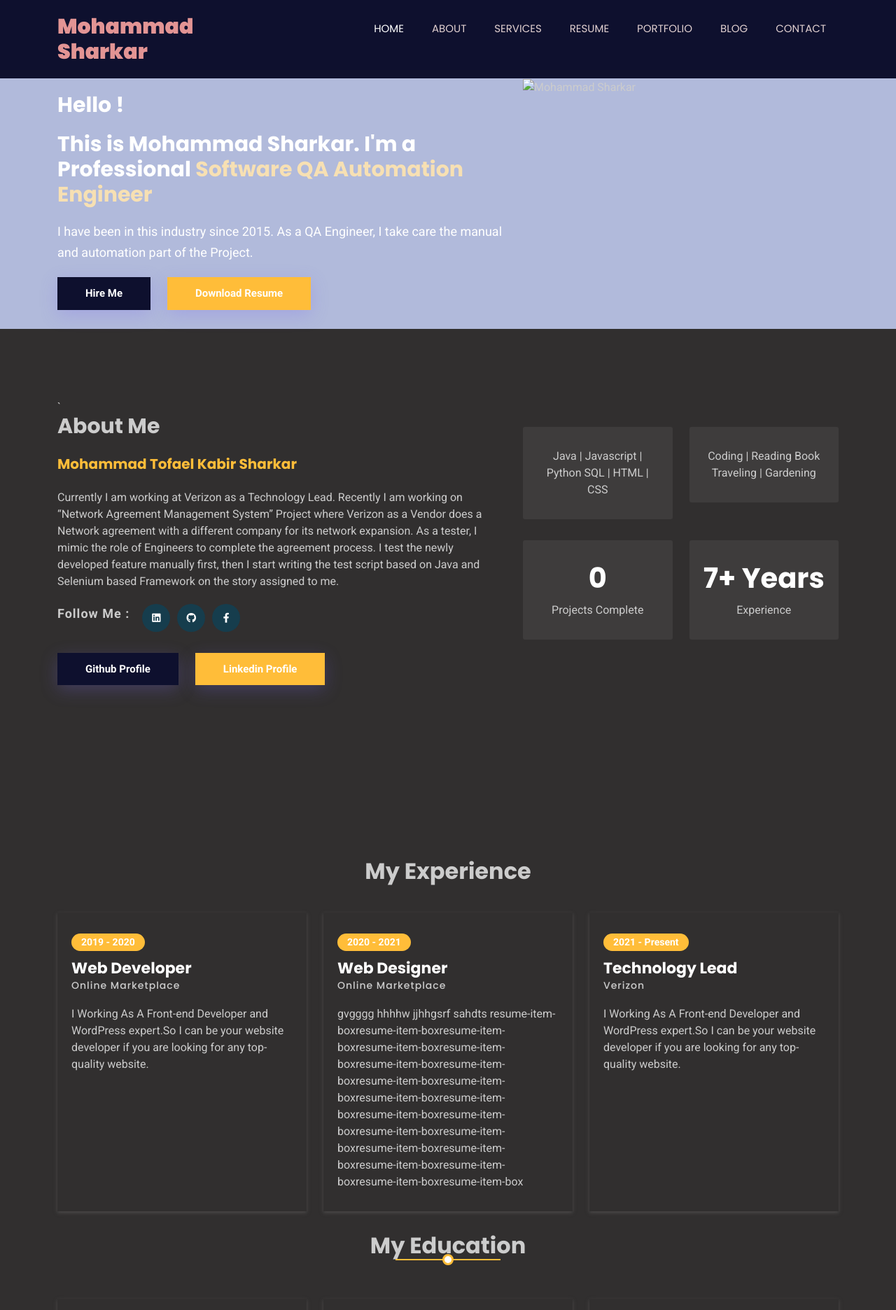
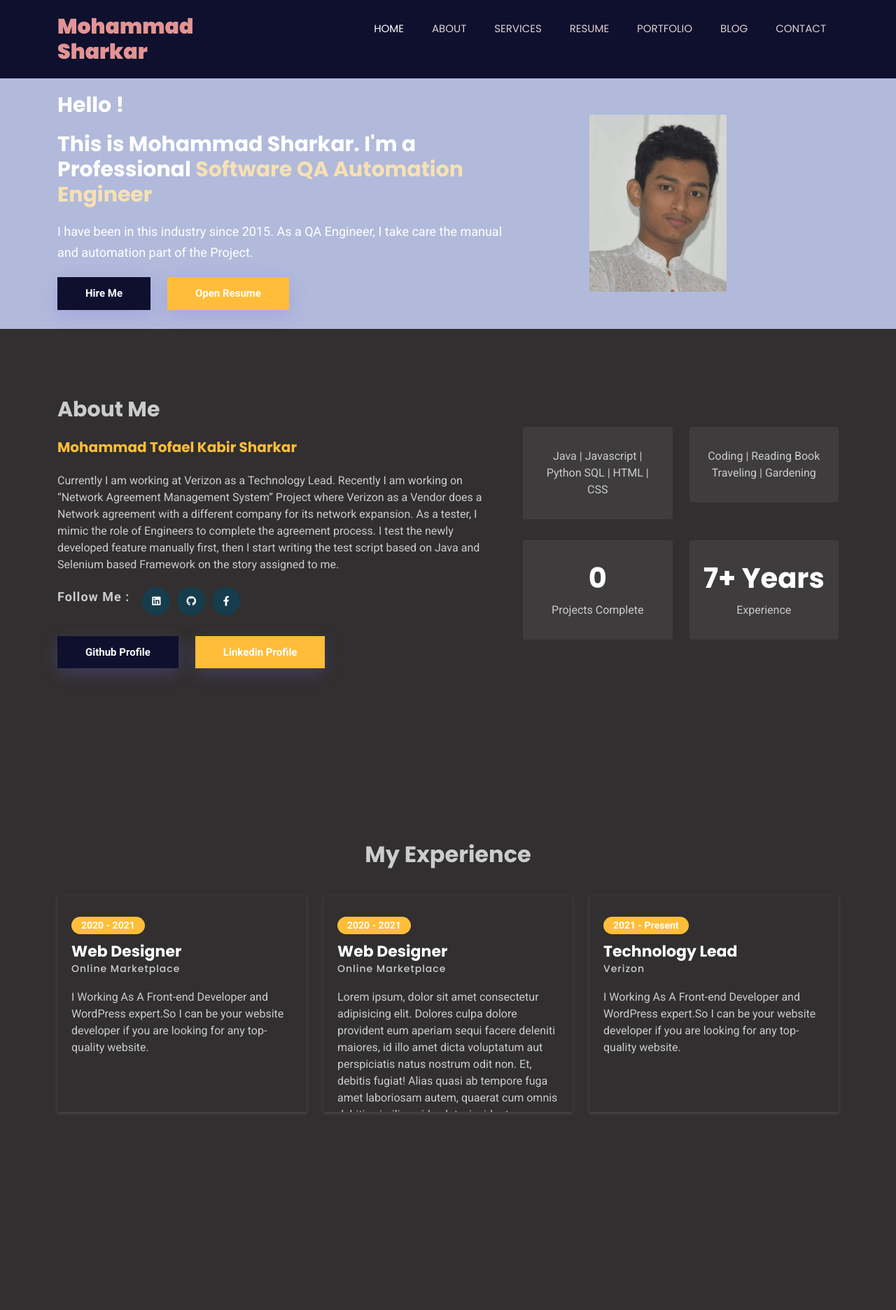
Before and after one commit to mdyeamin/tof-yea, a plain HTML site: page index.html in a window 1280 px wide. Shown: the top 1872 px of the page at 70% size. Drawn offline with Linux system fonts and the light colour scheme.

Commit message:
image & scrollbar summery add and the finally solve few bug!

```diff
--- a/index.html
+++ b/index.html
@@ -67,15 +67,15 @@
 								<p>I have been in this industry since 2015. As a QA Engineer, I take care the manual and automation part of the Project. </p>
 								<div class="hero-caption-btn mt-20">
 									<a href="#" class="button-1">Hire Me <span></span></a>
-									<a href="#" class="button-2">Download Resume<span></span></a>
+									<a href="#" class="button-2">Open Resume<span></span></a>
 								</div>
 								<h2></h2>
 							</div>
 						</div>
 					</div>
-					<div class="col-lg-3">
-						<div class="heor-img">
-							<img src="" alt="Mohammad Sharkar">
+					<div class="col-lg-3 img"> <!--img class Yeamin created-->
+						<div class="hero-img">
+							<img src="yeamin.jpg" alt="Mohammad Sharkar">
 						</div>
 					</div>
 				</div>
@@ -86,7 +86,7 @@
 		<section class="about-area pt-100 pb-100 section-bg" id="about">
 			<div class="container">
 				<div class="row">
-					<div class="col-lg-7"> `
+					<div class="col-lg-7">
 						<div class="about-info">
 							<h2>About Me</h2>
 							<h2><span>Mohammad Tofael Kabir Sharkar</span></h2>
@@ -154,12 +154,20 @@
 					<div class="resume-title mb-40 text-center">
 						<h2>My Experience</h2>
 					</div>
-					<div class="col-lg-4 col-md-6 mb-30">
+					<!-- <div class="col-lg-4 col-md-6 mb-30">
 						<div class="resume-item-box">
 							<span>2019 - 2020</span>
 							<h2>Web Developer</h2>
 							<h4>Online Marketplace</h4>
 							<p>I Working As A Front-end Developer and WordPress expert.So I can be your website developer if you are looking for any top-quality website.</p>
+						</div>
+					</div> -->
+					<div class="col-lg-4 col-md-6 mb-30">
+						<div class="resume-item-box">
+							<span>2020 - 2021</span>
+							<h2>Web Designer</h2>
+							<h4>Online Marketplace</h4>
+							<p> I Working As A Front-end Developer and WordPress expert.So I can be your website developer if you are looking for any top-quality website.</p>
 						</div>
 					</div>
 					<div class="col-lg-4 col-md-6 mb-30">
@@ -167,7 +175,7 @@
 							<span>2020 - 2021</span>
 							<h2>Web Designer</h2>
 							<h4>Online Marketplace</h4>
-							<p> gvgggg hhhhw jjhhgsrf sahdts resume-item-boxresume-item-boxresume-item-boxresume-item-boxresume-item-boxresume-item-boxresume-item-boxresume-item-boxresume-item-boxresume-item-boxresume-item-boxresume-item-boxresume-item-boxresume-item-boxresume-item-boxresume-item-boxresume-item-boxresume-item-boxresume-item-boxresume-item-boxresume-item-box</p>
+							<p> Lorem ipsum, dolor sit amet consectetur adipisicing elit. Dolores culpa dolore provident eum aperiam sequi facere deleniti maiores, id illo amet dicta voluptatum aut perspiciatis natus nostrum odit non. Et, debitis fugiat! Alias quasi ab tempore fuga amet laboriosam autem, quaerat cum omnis debitis similique id soluta, incidunt, perspiciatis saepe! Similique eveniet dolores temporibus eaque maiores minus iusto quibusdam cupiditate, ratione nisi repudiandae! Aut fuga quasi aliquam sapiente consequatur, veniam reiciendis nemo optio modi laboriosam eveniet facere recusandae iste quis similique. Natus modi error impedit quibusdam laudantium, optio eligendi tenetur magnam debitis nulla excepturi quidem ducimus commodi quia unde aut?</p>
 						</div>
 					</div>
 					<div class="col-lg-4 col-md-6 mb-30">
@@ -199,7 +207,7 @@
 							<span>2015 - 2017</span>
 							<h2>Collage</h2>
 							<h4> National Ideal College</h4>
-							<p>The ideal Foundation established the College in 2001. After appearing the student in the Higher Secondary Examination, the College is always in the top places of Bangladesh.</p>
+							<p>Lorem ipsum dolor sit amet consectetur adipisicing elit. Ipsum dolore eaque voluptate odit quibusdam fugit, nostrum maxime et reprehenderit eligendi in atque placeat, vitae dolorem magni! Rerum sed sunt at maxime possimus alias, est blanditiis numquam suscipit, quam facere! Eligendi ipsa similique quibusdam harum! Eius, est. Laborum fuga quasi sed rerum, dignissimos iure voluptas voluptates aperiam reiciendis esse? Dolor magnam perspiciatis est. Id blanditiis error nemo laborum soluta harum eum, quaerat beatae voluptatem porro a laboriosam corrupti accusantium fugit rem ratione dolore optio illum tenetur laudantium iusto veniam magnam nam unde. Iusto, consequatur amet laborum ullam enim sed nemo eligendi.</p>
 						</div>
 					</div>
 					<div class="col-lg-4 col-md-6 mb-30">
--- a/style.css
+++ b/style.css
@@ -282,8 +282,15 @@ button:focus{
 	display: flex;
 	align-items: center;
 }
-.heor-img img {
-	width: 100%;
+.hero-img img {
+	display: flex;
+	width: 75%;
+}
+.img{ /*Yeamin added*/
+	display: flex;
+    align-items: center;
+    justify-content: center;
+    margin: auto;
 }
 .hero-caption-full h5 {
 	color: #ffbd39;
@@ -544,7 +551,8 @@ button:focus{
 */
 .resume-item-box {
 	width: 100%;
-	height: 100%;
+	height: 50%;
+	overflow: auto;
 	padding: 30px 20px;
 	text-align: left;
 	box-shadow: 0px 2px 5px #4d4b4b;
```
Also changed, not shown: yeamin.jpg (added).
